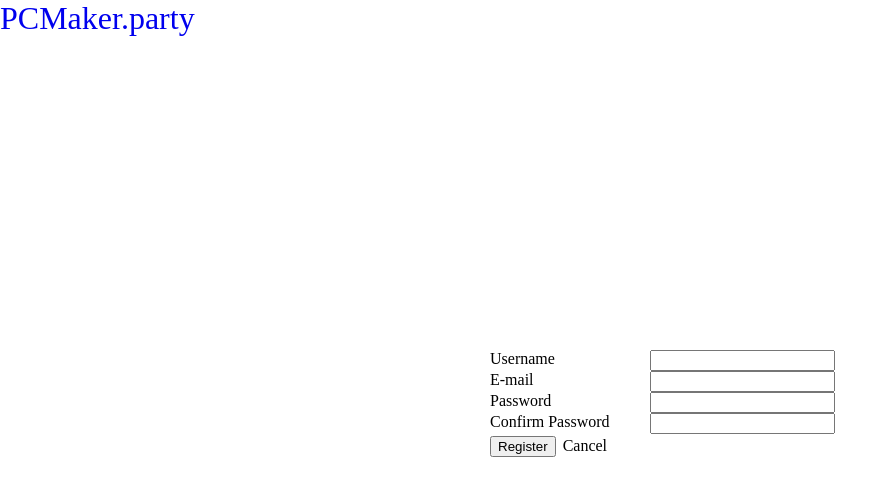
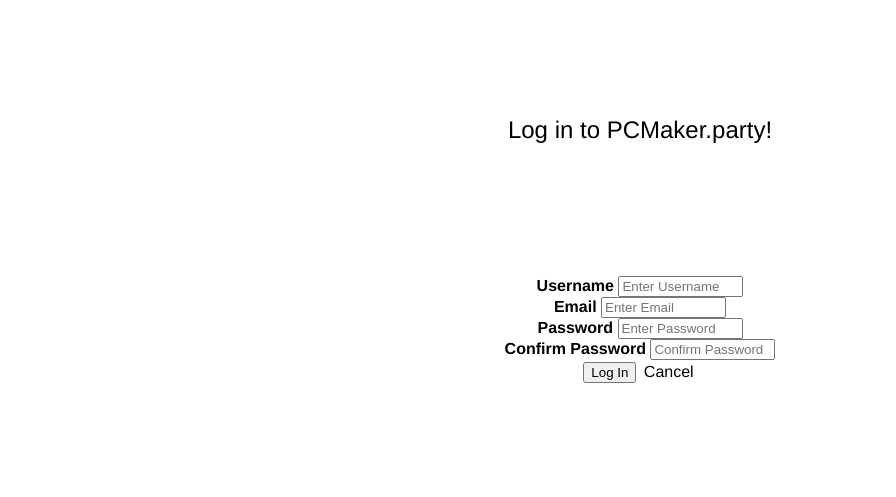
Before and after one commit to bk752/cse134, a plain HTML site: page signup.html in a window 1280 px wide. Shown: the whole page, without its empty margins (0-896 px from the left). Drawn offline with Linux system fonts and the light colour scheme.

Commit message:
font, fix header

```diff
--- a/signup.html
+++ b/signup.html
@@ -6,35 +6,31 @@
 		<meta name="author" content="Brian Kim">
 		<link rel="stylesheet" href="style.css">
 	</head>
-	<body>
-		<header>
-			<div>
-				<a id=header__title href="home.html">
-					PCMaker.party
-				</a>
+	<body class="loginBody">
+		<header id="loginHeader"class="center">
+			<div class="innerCenter">
+				Log in to PCMaker.party!
 			</div>
 		</header>
-		<div class="login">
-			<form class="signup__body" action="progress.html" method="post">
-				<div>
-					<label for="username">Username</label>
-					<input type="text" id="username">
-				</div>
-				<div>
-					<label for="email">E-mail</label>
-					<input type="text" id="email">
-				</div>
-				<div>
-					<label for="pass">Password</label>
-					<input type="text" id="pass">
-				</div>
-				<div>
-					<label for="confirmPass">Confirm Password</label>
-					<input type="text" id="confirmPass">
-				</div>
-				<input type="submit" value="Register">
-				<a class="button" href="home.html">Cancel</a>
-			</form>
+		<div class="center">
+			<div class="innerCenter">
+				<form class="login__body" action="progress.html" method="post">
+					<label><b>Username</b></label>
+					<input class="loginInput" type="text" placeholder="Enter Username" name="uname" required>
+					<br>
+					<label><b>Email</b></label>
+					<input class="loginInput" type="text" placeholder="Enter Email" name="email" required>
+					<br>
+					<label><b>Password</b></label>
+					<input class="loginInput" type="password" placeholder="Enter Password" name="psw" required>
+					<br>
+					<label><b>Confirm Password</b></label>
+					<input class="loginInput" type="password" placeholder="Confirm Password" name="confirmpsw" required>
+					<br>
+					<input type="submit" value="Log In">
+					<a class="button" href="home.html">Cancel</a>
+				</form>
+			</div>
 		</div>
 	</body>
 </html>
--- a/style.css
+++ b/style.css
@@ -1,6 +1,7 @@
 body {
 	font-size: 1em;
 	margin: 0;
+	font-family: "Helvetica Neue", Helvetica, Arial, sans-serif;
 }
 
 nav a {
@@ -13,9 +14,6 @@
 	font-size: 2em;
 	text-decoration: none;
 }
-
-
-label { display: block; width: 10em; float: left; }
 
 #header__account-info {
 	float: right;
@@ -35,8 +33,27 @@
 	color: initial;
 	padding: 3px;
 }
+.loginInput{
+	width: 125px;
+}
+.center {
+    margin: auto;
+    width: 50%;
+	padding: 16px;
+}
 
-.login {
+.innerCenter{
+	padding: 100px 0 0 0;
+    text-align: center;
+}
+
+#loginHeader{
+	font-size: 24px;
+}
+.loginBody{
+	margin: 0 auto;
+}
+.loginOld {
 	width: 50%;
 
 	padding: 20px;
@@ -46,7 +63,6 @@
 	left: 50%;
 
 	margin: -70px 0 0 -170px;
-
 }
 
 .timeline__item {
```
Also changed, not shown: chat.html (+1 -1 lines), descriptionempty.html (+1 -1 lines), descriptionfilled.html (+1 -1 lines), home.html (+1 -1 lines), login.html (+16 -18 lines), parts.html (+1 -1 lines), pick.html (+1 -1 lines), progress.html (+1 -1 lines).
